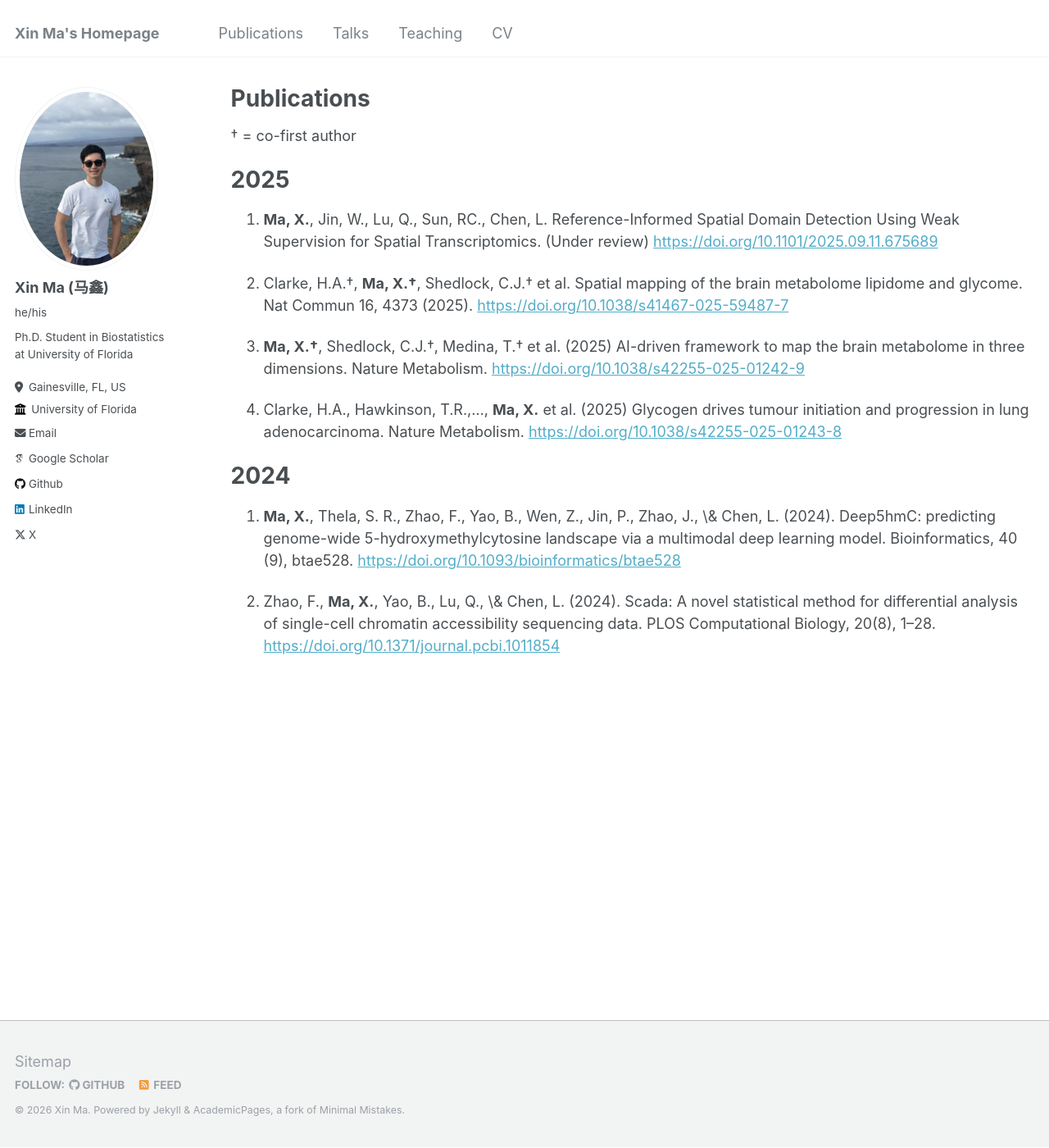
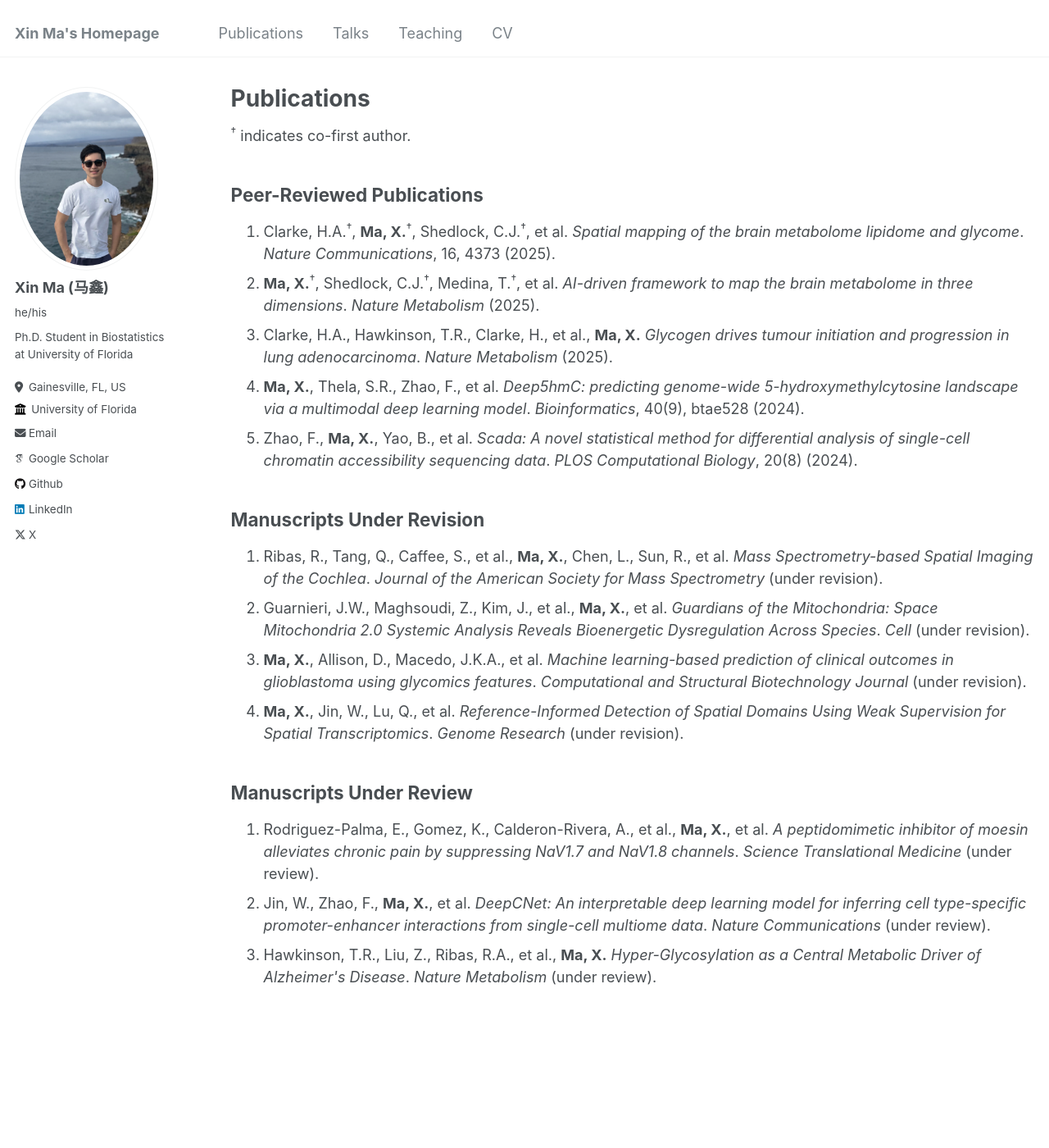
Before and after one commit to XinBiostats/xinbiostats.github.io, a Jekyll site: the page built from _pages/publications.md, in a window 1280 px wide and 1400 px high. Shown: the whole window at 82% size. Built offline with Jekyll 4.4.1, drawn with Linux system fonts in a browser that asks for light colours; some web fonts are replaced.

Commit message:
Update publications.md

```diff
--- a/_pages/publications.md
+++ b/_pages/publications.md
@@ -4,18 +4,77 @@ title: "Publications"
 permalink: /publications/
 author_profile: true
 ---
-† = co-first author
 
-# 2025
-1. **Ma, X.**, Jin, W., Lu, Q., Sun, RC., Chen, L. Reference-Informed Spatial Domain Detection Using Weak Supervision for Spatial Transcriptomics. (Under review) <https://doi.org/10.1101/2025.09.11.675689>
+<p><sup>†</sup> indicates co-first author.</p>
 
-1. Clarke, H.A.†, **Ma, X.†**, Shedlock, C.J.† et al. Spatial mapping of the brain metabolome lipidome and glycome. Nat Commun 16, 4373 (2025). <https://doi.org/10.1038/s41467-025-59487-7>
+<h2>Peer-Reviewed Publications</h2>
+<ol>
+  <li>
+    Clarke, H.A.<sup>†</sup>, <strong>Ma, X.</strong><sup>†</sup>, Shedlock, C.J.<sup>†</sup>, et al.
+    <em>Spatial mapping of the brain metabolome lipidome and glycome</em>.
+    <em>Nature Communications</em>, 16, 4373 (2025).
+  </li>
+  <li>
+    <strong>Ma, X.</strong><sup>†</sup>, Shedlock, C.J.<sup>†</sup>, Medina, T.<sup>†</sup>, et al.
+    <em>AI-driven framework to map the brain metabolome in three dimensions</em>.
+    <em>Nature Metabolism</em> (2025).
+  </li>
+  <li>
+    Clarke, H.A., Hawkinson, T.R., Clarke, H., et al., <strong>Ma, X.</strong>
+    <em>Glycogen drives tumour initiation and progression in lung adenocarcinoma</em>.
+    <em>Nature Metabolism</em> (2025).
+  </li>
+  <li>
+    <strong>Ma, X.</strong>, Thela, S.R., Zhao, F., et al.
+    <em>Deep5hmC: predicting genome-wide 5-hydroxymethylcytosine landscape via a multimodal deep learning model</em>.
+    <em>Bioinformatics</em>, 40(9), btae528 (2024).
+  </li>
+  <li>
+    Zhao, F., <strong>Ma, X.</strong>, Yao, B., et al.
+    <em>Scada: A novel statistical method for differential analysis of single-cell chromatin accessibility sequencing data</em>.
+    <em>PLOS Computational Biology</em>, 20(8) (2024).
+  </li>
+</ol>
 
-1. **Ma, X.†**, Shedlock, C.J.†, Medina, T.† et al. (2025) AI-driven framework to map the brain metabolome in three dimensions. Nature Metabolism. <https://doi.org/10.1038/s42255-025-01242-9>
+<h2>Manuscripts Under Revision</h2>
+<ol>
+  <li>
+    Ribas, R., Tang, Q., Caffee, S., et al., <strong>Ma, X.</strong>, Chen, L., Sun, R., et al.
+    <em>Mass Spectrometry-based Spatial Imaging of the Cochlea</em>.
+    <em>Journal of the American Society for Mass Spectrometry</em> (under revision).
+  </li>
+  <li>
+    Guarnieri, J.W., Maghsoudi, Z., Kim, J., et al., <strong>Ma, X.</strong>, et al.
+    <em>Guardians of the Mitochondria: Space Mitochondria 2.0 Systemic Analysis Reveals Bioenergetic Dysregulation Across Species</em>.
+    <em>Cell</em> (under revision).
+  </li>
+  <li>
+    <strong>Ma, X.</strong>, Allison, D., Macedo, J.K.A., et al.
+    <em>Machine learning-based prediction of clinical outcomes in glioblastoma using glycomics features</em>.
+    <em>Computational and Structural Biotechnology Journal</em> (under revision).
+  </li>
+  <li>
+    <strong>Ma, X.</strong>, Jin, W., Lu, Q., et al.
+    <em>Reference-Informed Detection of Spatial Domains Using Weak Supervision for Spatial Transcriptomics</em>.
+    <em>Genome Research</em> (under revision).
+  </li>
+</ol>
 
-1. Clarke, H.A., Hawkinson, T.R.,..., **Ma, X.** et al. (2025) Glycogen drives tumour initiation and progression in lung adenocarcinoma. Nature Metabolism. <https://doi.org/10.1038/s42255-025-01243-8>
-
-# 2024
-1. **Ma, X.**, Thela, S. R., Zhao, F., Yao, B., Wen, Z., Jin, P., Zhao, J., \& Chen, L. (2024). Deep5hmC: predicting genome-wide 5-hydroxymethylcytosine landscape via a multimodal deep learning model. Bioinformatics, 40 (9), btae528. <https://doi.org/10.1093/bioinformatics/btae528>
-
-1. Zhao, F., **Ma, X.**, Yao, B., Lu, Q., \& Chen, L. (2024). Scada: A novel statistical method for differential analysis of single-cell chromatin accessibility sequencing data. PLOS Computational Biology, 20(8), 1–28. <https://doi.org/10.1371/journal.pcbi.1011854>
+<h2>Manuscripts Under Review</h2>
+<ol>
+  <li>
+    Rodriguez-Palma, E., Gomez, K., Calderon-Rivera, A., et al., <strong>Ma, X.</strong>, et al.
+    <em>A peptidomimetic inhibitor of moesin alleviates chronic pain by suppressing NaV1.7 and NaV1.8 channels</em>.
+    <em>Science Translational Medicine</em> (under review).
+  </li>
+  <li>
+    Jin, W., Zhao, F., <strong>Ma, X.</strong>, et al.
+    <em>DeepCNet: An interpretable deep learning model for inferring cell type-specific promoter-enhancer interactions from single-cell multiome data</em>.
+    <em>Nature Communications</em> (under review).
+  </li>
+  <li>
+    Hawkinson, T.R., Liu, Z., Ribas, R.A., et al., <strong>Ma, X.</strong>
+    <em>Hyper-Glycosylation as a Central Metabolic Driver of Alzheimer's Disease</em>.
+    <em>Nature Metabolism</em> (under review).
+  </li>
+</ol>
```
